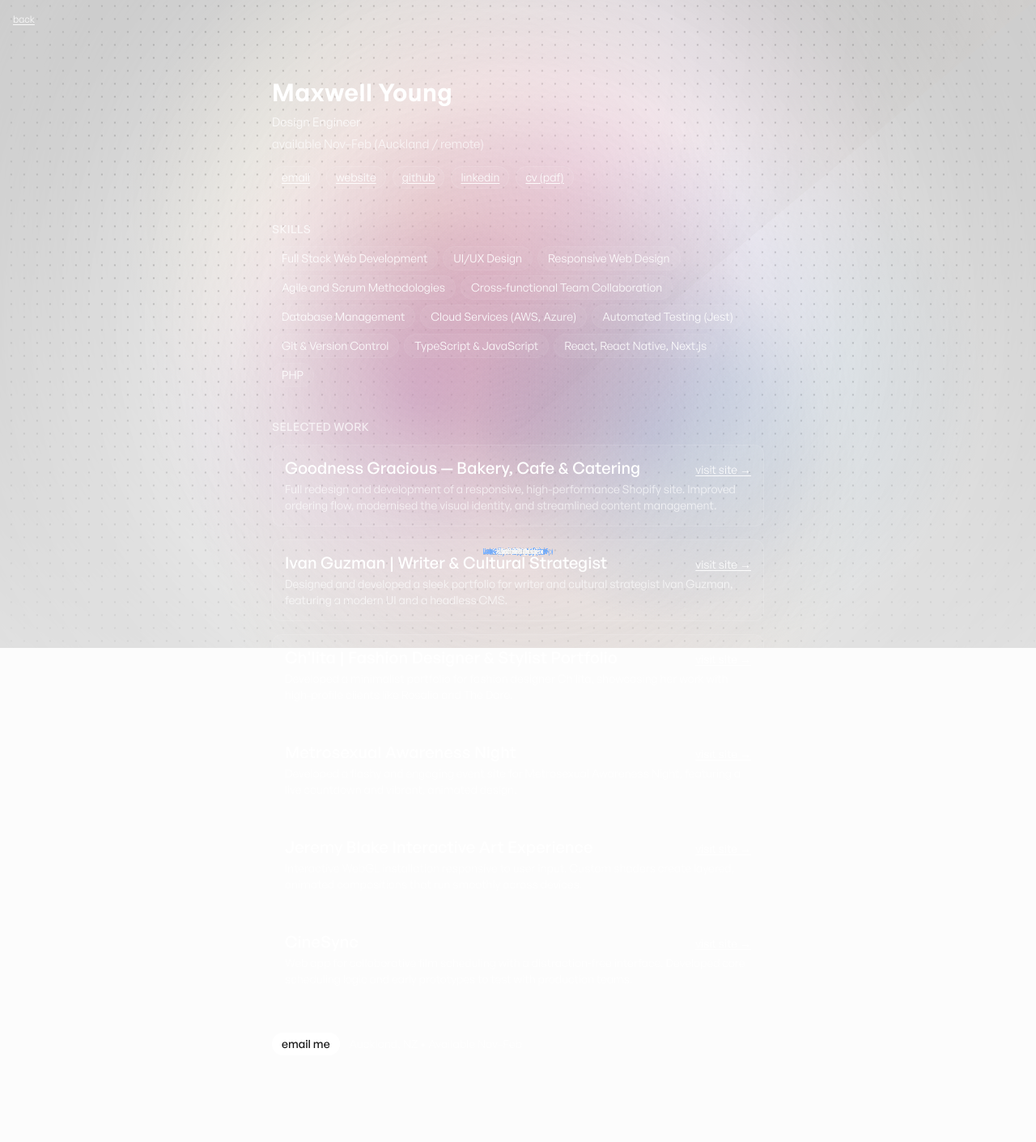
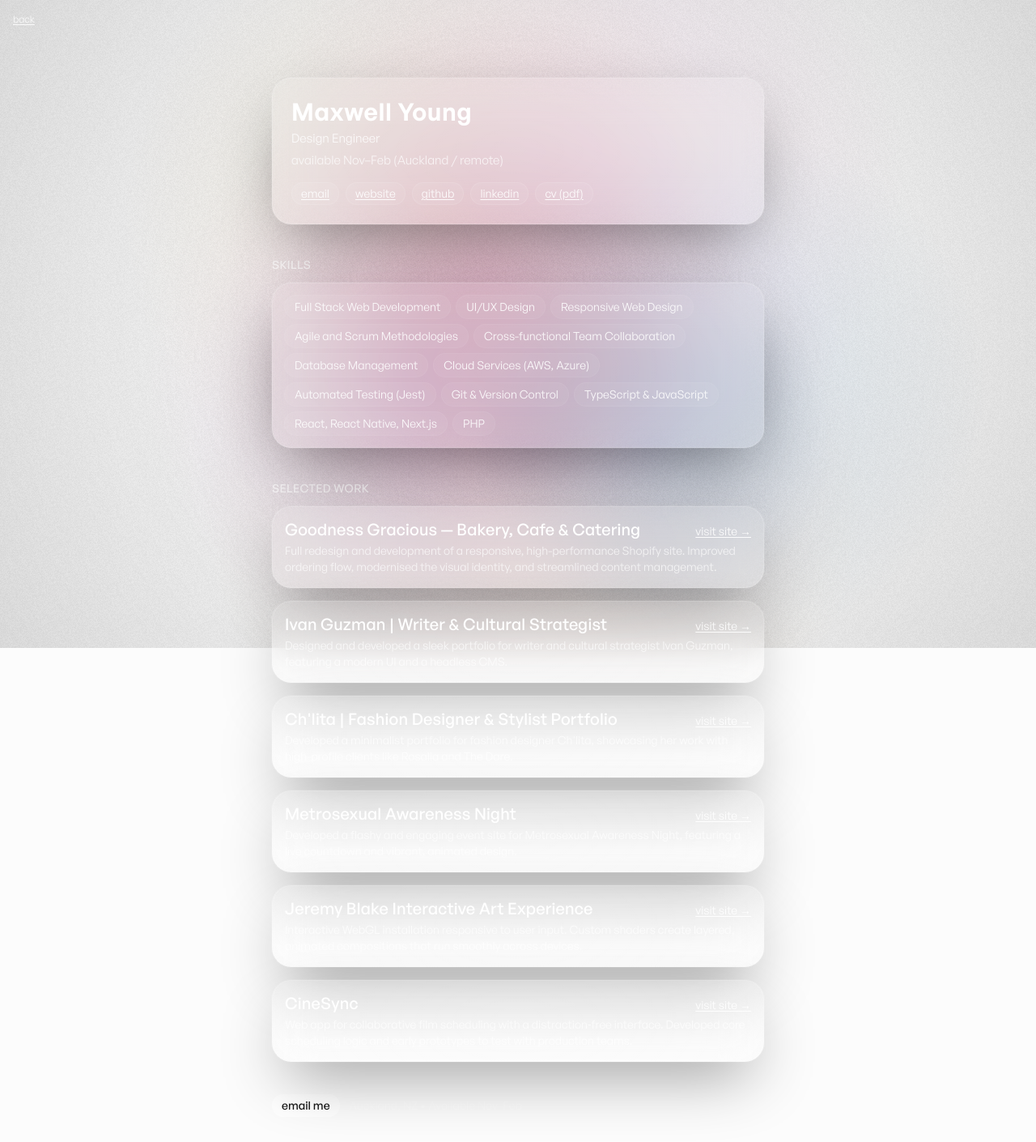
Before and after one commit to maxwellyoung/dev.maxwellyoung.info, a Next.js app: page /intern in a window 1280 px wide. Shown: the top 1410 px of the page at 81% size. Built offline with nearby package versions, Linux system fonts and the light colour scheme; no server answers.

Commit message:
refactor(layout): remove DotMatrix and ambient scene for cleaner design; add animated email copy button

```diff
--- a/src/app/intern/page.tsx
+++ b/src/app/intern/page.tsx
@@ -3,10 +3,10 @@
 import React, { useEffect, useState } from "react";
 import InternInfo from "@/components/InternInfo";
 import PastelHazeBackground from "@/components/PastelHazeBackground";
-import InternGame from "@/components/InternGame";
+// Ambient physics removed per request
 
 export default function InternPage() {
-  const [ambientOn, setAmbientOn] = useState(true);
+  const [ambientOn, setAmbientOn] = useState(false);
 
   useEffect(() => {
     const prefersReduced = window.matchMedia(
@@ -22,8 +22,10 @@ export default function InternPage() {
         opacity={0.5}
         speed={0.35}
         blobCount={9}
+        grainIntensity={0.04}
+        grainFPS={8}
       />
-      {ambientOn ? <InternGame /> : null}
+      {/* ambient scene disabled */}
       <div className="relative z-10 mx-auto max-w-2xl p-4 md:p-8">
         <InternInfo />
       </div>
--- a/src/app/layout.tsx
+++ b/src/app/layout.tsx
@@ -5,7 +5,7 @@ import { ThemeProvider } from "@/components/ui/theme-provider";
 import { Analytics } from "@vercel/analytics/react";
 import { CSPostHogProvider } from "./providers";
 import Link from "next/link";
-import DotMatrix from "@/components/DotMatrix";
+// DotMatrix removed for cleaner backdrop
 
 // fonts are loaded via globals.css
 
@@ -63,7 +63,7 @@ export default function RootLayout({
             enableSystem
             disableTransitionOnChange
           >
-            <DotMatrix />
+            {/* global backdrop disabled */}
             {/* header removed per design request */}
             <div className="relative z-10">{children}</div>
             <Analytics />
--- /dev/null
+++ b/src/components/GlassCard.tsx
@@ -0,0 +1,116 @@
+"use client";
+
+import React, { PropsWithChildren, useEffect, useRef, useState } from "react";
+
+type GlassCardProps = PropsWithChildren<{
+  className?: string;
+  parallaxStrength?: number;
+  hoverScale?: number;
+}>;
+
+/**
+ * High-quality glass panel with soft border, inner highlight, and backdrop blur.
+ * Tracks pointer for a gentle specular highlight.
+ */
+export default function GlassCard({
+  className = "",
+  children,
+  parallaxStrength = 0,
+  hoverScale = 1,
+}: GlassCardProps) {
+  const outerRef = useRef<HTMLDivElement | null>(null);
+  const innerRef = useRef<HTMLDivElement | null>(null);
+  const [prefersReduced, setPrefersReduced] = useState(false);
+
+  useEffect(() => {
+    const el = outerRef.current;
+    if (!el) return;
+    const onMove = (e: PointerEvent) => {
+      const rect = el.getBoundingClientRect();
+      const x = (e.clientX - rect.left) / rect.width;
+      const y = (e.clientY - rect.top) / rect.height;
+      el.style.setProperty("--mx", x.toString());
+      el.style.setProperty("--my", y.toString());
+    };
+    window.addEventListener("pointermove", onMove);
+    return () => window.removeEventListener("pointermove", onMove);
+  }, []);
+
+  useEffect(() => {
+    setPrefersReduced(
+      window.matchMedia("(prefers-reduced-motion: reduce)").matches
+    );
+    const el = outerRef.current;
+    const inner = innerRef.current;
+    if (!el || !inner) return;
+
+    let hovered = false;
+    const update = () => {
+      if (!inner) return;
+      const r = el.getBoundingClientRect();
+      const vh = window.innerHeight || 1;
+      const centerDelta = r.top + r.height / 2 - vh / 2;
+      const progress = Math.max(-1, Math.min(1, centerDelta / (vh / 2)));
+      const translateY = (prefersReduced ? 0 : parallaxStrength) * progress;
+      const scale = hovered ? hoverScale : 1;
+      inner.style.transform = `translate3d(0, ${translateY}px, 0) scale(${scale})`;
+    };
+
+    const onScroll = () => update();
+    const onResize = () => update();
+    const onEnter = () => {
+      hovered = true;
+      update();
+    };
+    const onLeave = () => {
+      hovered = false;
+      update();
+    };
+
+    update();
+    if (parallaxStrength !== 0) {
+      window.addEventListener("scroll", onScroll, { passive: true });
+      window.addEventListener("resize", onResize);
+    }
+    if (hoverScale !== 1) {
+      el.addEventListener("pointerenter", onEnter);
+      el.addEventListener("pointerleave", onLeave);
+    }
+    return () => {
+      window.removeEventListener("scroll", onScroll);
+      window.removeEventListener("resize", onResize);
+      el.removeEventListener("pointerenter", onEnter);
+      el.removeEventListener("pointerleave", onLeave);
+    };
+  }, [hoverScale, parallaxStrength, prefersReduced]);
+
+  return (
+    <div
+      ref={outerRef}
+      className={[
+        "relative rounded-3xl",
+        "backdrop-blur-xl bg-white/6 ring-1 ring-inset ring-white/15",
+        "shadow-[0_30px_80px_-20px_rgba(0,0,0,0.45)]",
+        className,
+      ].join(" ")}
+    >
+      {/* border glow */}
+      <div className="pointer-events-none absolute inset-0 rounded-3xl ring-1 ring-white/10" />
+
+      {/* specular highlight following cursor */}
+      <div
+        aria-hidden
+        className="pointer-events-none absolute inset-0 rounded-3xl"
+        style={{
+          background:
+            "radial-gradient(600px 300px at calc(var(--mx,0.5)*100%) calc(var(--my,0.5)*100%), rgba(255,255,255,0.10), rgba(255,255,255,0))",
+        }}
+      />
+
+      {/* inner content with parallax + hover scale */}
+      <div ref={innerRef} className="relative z-10 will-change-transform">
+        {children}
+      </div>
+    </div>
+  );
+}
--- a/src/components/InternInfo.tsx
+++ b/src/components/InternInfo.tsx
@@ -1,6 +1,8 @@
 "use client";
 
 import React, { useState } from "react";
+import { AnimatePresence, motion } from "framer-motion";
+import GlassCard from "@/components/GlassCard";
 import { resumeData } from "@/lib/resumeData";
 import { projects as allProjects } from "@/lib/projectsData";
 
@@ -21,8 +23,11 @@ export default function InternInfo() {
   return (
     <div className="relative z-10 mx-auto max-w-2xl w-full space-y-10">
       <header className="pt-16">
-        <h1 className="text-3xl font-semibold text-white">{resumeData.name}</h1>
-        <p className="text-white/80 mt-2">{resumeData.title}</p>
+        <GlassCard className="p-6">
+          <h1 className="text-3xl font-semibold text-white">
+            {resumeData.name}
+          </h1>
+          <p className="text-white/80 mt-1">{resumeData.title}</p>
           <p className="text-white/70 mt-1">
             available Nov–Feb (Auckland / remote)
           </p>
@@ -37,13 +42,15 @@ export default function InternInfo() {
               </a>
             ))}
           </div>
+        </GlassCard>
       </header>
 
       <section>
         <h2 className="text-sm uppercase tracking-wide text-white/70">
           skills
         </h2>
-        <ul className="mt-3 flex flex-wrap gap-2 text-sm text-white/90">
+        <GlassCard className="p-4 mt-3">
+          <ul className="flex flex-wrap gap-2 text-sm text-white/90">
             {skills.map((s) => (
               <li
                 key={s}
@@ -53,6 +60,7 @@ export default function InternInfo() {
               </li>
             ))}
           </ul>
+        </GlassCard>
       </section>
 
       <section>
@@ -61,10 +69,7 @@ export default function InternInfo() {
         </h2>
         <div className="mt-3 space-y-4">
           {projects.map((p) => (
-            <div
-              key={p.name}
-              className="rounded-xl ring-1 ring-inset ring-white/10 bg-white/5 p-4"
-            >
+            <GlassCard key={p.name} className="p-4">
               <div className="flex items-baseline justify-between gap-4">
                 <h3 className="text-white font-medium leading-tight">
                   {p.name}
@@ -83,28 +88,15 @@ export default function InternInfo() {
               {p.description && (
                 <p className="text-white/70 text-sm mt-1">{p.description}</p>
               )}
-            </div>
+            </GlassCard>
           ))}
         </div>
       </section>
 
       <footer className="pb-16">
         <div className="flex flex-wrap items-center gap-3 text-sm">
-          <button
-            onClick={async () => {
-              try {
-                await navigator.clipboard.writeText("maxtheyoung@gmail.com");
-              } catch {
-                window.location.href = `mailto:${resumeData.contact.email}`;
-                return;
-              }
-            }}
-            className="rounded-full bg-white text-neutral-900 px-3 py-1 font-medium hover:bg-neutral-200"
-            aria-label="Copy email address"
-            title="Copy email"
-          >
-            email me
-          </button>
+          {/** Email copy button with animated feedback */}
+          <EmailCopyButton email={resumeData.contact.email} />
           <span className="text-white/70">
             Auckland, NZ • Available Nov–Feb
           </span>
@@ -113,3 +105,54 @@ export default function InternInfo() {
     </div>
   );
 }
+
+function EmailCopyButton({ email }: { email: string }) {
+  const [copied, setCopied] = useState(false);
+
+  const handleClick = async () => {
+    try {
+      await navigator.clipboard.writeText(email);
+      setCopied(true);
+      window.setTimeout(() => setCopied(false), 1600);
+    } catch {
+      window.location.href = `mailto:${email}`;
+    }
+  };
+
+  return (
+    <motion.button
+      onClick={handleClick}
+      initial={false}
+      whileTap={{ scale: 0.97 }}
+      animate={{ scale: copied ? 1.02 : 1 }}
+      transition={{ type: "spring", stiffness: 500, damping: 30, mass: 0.4 }}
+      className="rounded-full bg-white text-neutral-900 px-3 py-1 font-medium hover:bg-neutral-200"
+      aria-label={copied ? "Email copied" : "Copy email address"}
+      title={copied ? "Copied" : "Copy email"}
+    >
+      <AnimatePresence mode="wait" initial={false}>
+        {copied ? (
+          <motion.span
+            key="copied"
+            initial={{ opacity: 0, y: 4 }}
+            animate={{ opacity: 1, y: 0 }}
+            exit={{ opacity: 0, y: -4 }}
+            transition={{ duration: 0.18 }}
+          >
+            copied
+          </motion.span>
+        ) : (
+          <motion.span
+            key="email"
+            initial={{ opacity: 0, y: 4 }}
+            animate={{ opacity: 1, y: 0 }}
+            exit={{ opacity: 0, y: -4 }}
+            transition={{ duration: 0.18 }}
+          >
+            email me
+          </motion.span>
+        )}
+      </AnimatePresence>
+    </motion.button>
+  );
+}
--- a/src/components/PastelHazeBackground.tsx
+++ b/src/components/PastelHazeBackground.tsx
@@ -7,6 +7,8 @@ type PastelHazeBackgroundProps = {
   speed?: number; // motion multiplier
   blobCount?: number; // number of gradient blobs
   maxDPR?: number; // cap device pixel ratio for perf
+  grainIntensity?: number; // 0-1 overlay noise
+  grainFPS?: number; // how often to refresh noise
   className?: string;
 };
 
@@ -20,10 +22,13 @@ export default function PastelHazeBackground({
   speed = 0.35,
   blobCount = 9,
   maxDPR = 1.6,
+  grainIntensity = 0.12,
+  grainFPS = 12,
   className = "",
 }: PastelHazeBackgroundProps) {
   const canvasRef = useRef<HTMLCanvasElement | null>(null);
   const rafRef = useRef<number | null>(null);
+  const noiseCanvasRef = useRef<HTMLCanvasElement | null>(null);
 
   useEffect(() => {
     const canvas = canvasRef.current;
@@ -117,6 +122,8 @@ export default function PastelHazeBackground({
       ctx.fill();
     };
 
+    let lastGrainTime = performance.now();
+
     const renderFrame = (t: number) => {
       const { innerWidth: w, innerHeight: h } = window;
       ctx.clearRect(0, 0, w, h);
@@ -149,6 +156,46 @@ export default function PastelHazeBackground({
           cy + Math.sin(seconds * b.freqY + b.phase + i * 0.24) * b.ampY;
         drawBlob(x, y, b.radius, b.hue, b.sat, b.light, b.alpha);
       });
+
+      // film grain overlay (screen-space)
+      if (grainIntensity > 0) {
+        const nc =
+          noiseCanvasRef.current ||
+          (() => {
+            const c = document.createElement("canvas");
+            c.width = 96;
+            c.height = 96;
+            noiseCanvasRef.current = c;
+            return c;
+          })();
+        const nctx = nc.getContext("2d");
+        if (nctx) {
+          const now = performance.now();
+          if (now - lastGrainTime > 1000 / grainFPS) {
+            const img = nctx.createImageData(nc.width, nc.height);
+            const data = img.data;
+            for (let i = 0; i < data.length; i += 4) {
+              const v = Math.random() * 255;
+              data[i] = v;
+              data[i + 1] = v;
+              data[i + 2] = v;
+              data[i + 3] = 255;
+            }
+            nctx.putImageData(img, 0, 0);
+            lastGrainTime = now;
+          }
+          ctx.globalCompositeOperation = "source-over";
+          ctx.globalAlpha = prefersReducedMotion
+            ? grainIntensity * 0.5
+            : grainIntensity;
+          const pattern = ctx.createPattern(nc, "repeat");
+          if (pattern) {
+            ctx.fillStyle = pattern as unknown as string;
+            ctx.fillRect(0, 0, w, h);
+          }
+          ctx.globalAlpha = 1;
+        }
+      }
     };
 
     const loop = (now: number) => {
```
Lines whose indentation alone changed are shown as unchanged.
